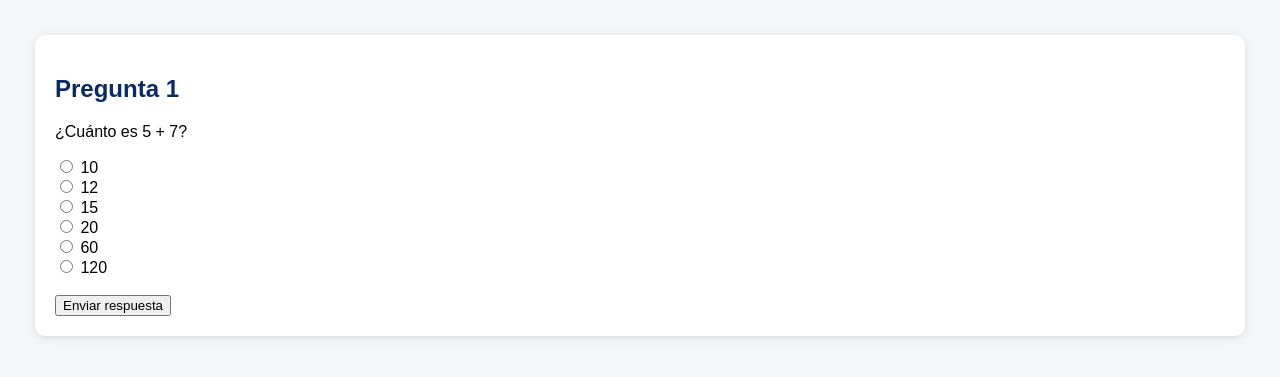
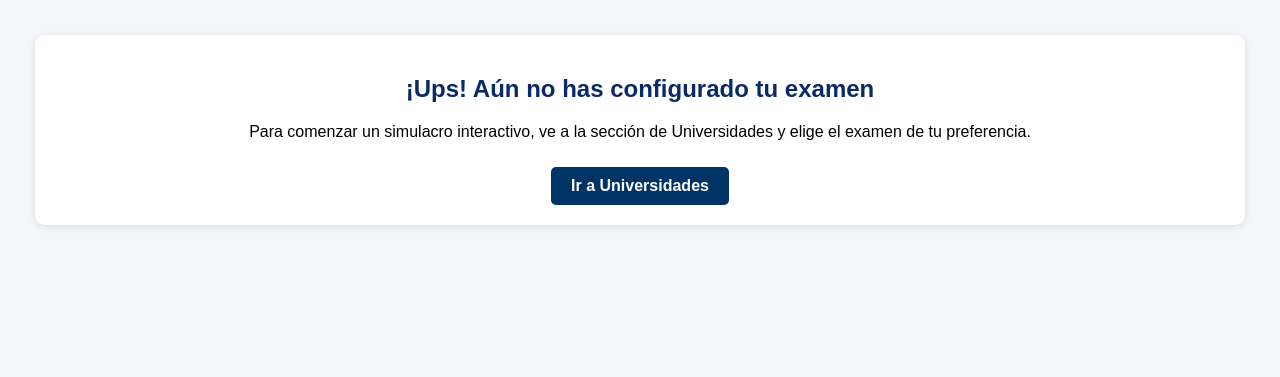
Before and after one commit to eduardoreyesjim8-lgtm/UniPrep, a Flask app: page /examen in a window 1280 px wide. Shown: the part 192-569 px from the top of the page. Run offline with Flask 3, Linux system fonts and the light colour scheme.

Commit message:
Update examen.html

```diff
--- a/templates/examen.html
+++ b/templates/examen.html
@@ -20,19 +20,44 @@
 </nav>
 
 <main>
-    <div class="card">
-        <h2>Pregunta 1</h2>
-        <p>¿Cuánto es 5 + 7?</p>
+    {% if not preguntas %}
+    <div class="card" style="text-align: center;">
+        <h2>¡Ups! Aún no has configurado tu examen</h2>
+        <p>Para comenzar un simulacro interactivo, ve a la sección de Universidades y elige el examen de tu preferencia.</p>
+        <a href="/universidades" style="display: inline-block; background-color: #003366; color: white; padding: 10px 20px; border-radius: 5px; text-decoration: none; font-weight: bold; margin-top: 10px;">Ir a Universidades</a>
+    </div>
+    {% else %}
 
-        <input type="radio" name="p1"> 10<br>
-        <input type="radio" name="p1"> 12<br>
-        <input type="radio" name="p1"> 15<br>
-        <input type="radio" name="p1"> 20<br>
-        <input type="radio" name="p1"> 60<br>
-        <input type="radio" name="p1"> 120<br><br>
+    <form action="/calificar_examen" method="POST">
 
-        <button>Enviar respuesta</button>
-    </div>
+        {% for pregunta in preguntas %}
+        <div class="card" style="margin-bottom: 25px;">
+            <span style="background-color: #e6f2ff; color: #003366; padding: 4px 8px; border-radius: 4px; font-size: 0.85em; font-weight: bold; text-transform: uppercase;">
+                {{ pregunta.materia }}
+            </span>
+
+            <h2 style="margin-top: 10px; font-size: 1.3em;">Pregunta {{ loop.index }}</h2>
+            <p style="font-size: 1.1em; margin-bottom: 15px;">{{ pregunta.pregunta }}</p>
+
+            {% for opcion in pregunta.opciones %}
+            <div style="margin-bottom: 8px;">
+                <label style="cursor: pointer;">
+                    <input type="radio" name="pregunta_{{ pregunta.id }}" value="{{ opcion }}" required style="margin-right: 8px;">
+                    {{ opcion }}
+                </label>
+            </div>
+            {% endfor %}
+        </div>
+        {% endfor %}
+
+        <div style="text-align: center; margin-bottom: 50px;">
+            <button type="submit" style="background-color: #28a745; color: white; border: none; padding: 15px 40px; font-size: 1.2em; border-radius: 8px; cursor: pointer; font-weight: bold; box-shadow: 0 4px 6px rgba(0,0,0,0.1);">
+                Terminar y Enviar Examen
+            </button>
+        </div>
+
+    </form>
+    {% endif %}
 </main>
 
 </body>
```
